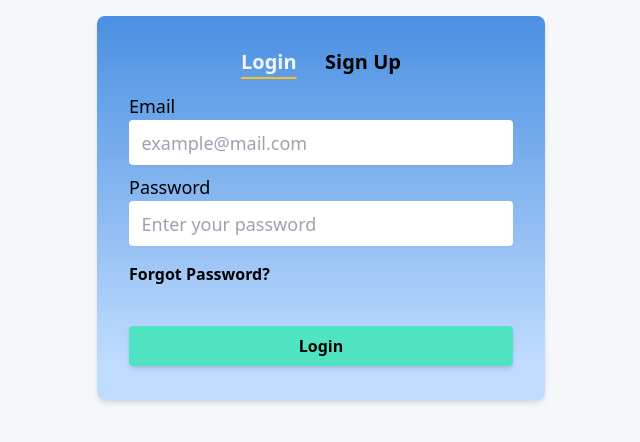
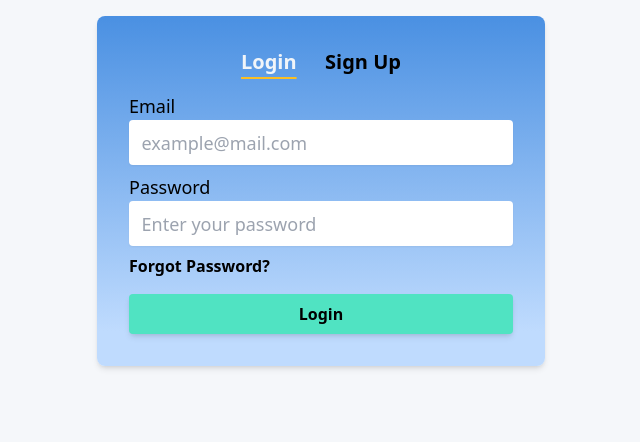
Before and after one commit to daryanwa/projectmanagementtool, a React (Create React App) app: page / in a window 1280 px wide. Shown: the top 442 px of the page, without its empty margins (319-959 px from the left). Built offline with nearby package versions, Linux system fonts and the light colour scheme.

Commit message:
error update

```diff
--- a/package.json
+++ b/package.json
@@ -14,11 +14,13 @@
     "autoprefixer": "^10.4.19",
     "axios": "^1.7.2",
     "firebase": "^10.12.2",
+    "firebase-admin": "^12.1.1",
     "formik": "^2.4.6",
     "mongoose": "^8.4.3",
     "postcss": "^8.4.38",
     "react": "^18.3.1",
     "react-dom": "^18.3.1",
+    "react-firebase-hooks": "^5.1.1",
     "react-redux": "^9.1.2",
     "react-scripts": "5.0.1",
     "typescript": "^4.9.5",
--- /dev/null
+++ b/src/components/Loading/LoadingComponent.tsx
@@ -0,0 +1,7 @@
+import React from "react";
+
+function LoadingComponent() {
+  return <div>LoadingComponent</div>;
+}
+
+export default LoadingComponent;
--- a/src/components/Login/AuthForm.tsx
+++ b/src/components/Login/AuthForm.tsx
@@ -63,7 +63,7 @@ const AuthForm: React.FC<AuthFormProps> = ({
       </div>
 
       {select === "login" ? (
-        <button className=" min-h-auto min-w-40 mt-4 mb-8 items-start flex w-32 hover:text-primary font-semibold ">
+        <button className=" min-h-auto min-w-40 mt-2 mb-2  items-start flex w-32 hover:text-primary font-semibold ">
           {" "}
           Forgot Password?{" "}
         </button>
@@ -75,16 +75,14 @@ const AuthForm: React.FC<AuthFormProps> = ({
         <button
           onClick={handleSignIn}
           type="submit"
-          className="bg-secondary mt-2 h-10 rounded hover:bg-slate-400 hover:shadow-sm font-bold shadow-md hover:bg-gradient-to-t  hover:from-white hover:to-slate-100"
-        >
+          className="bg-secondary mt-2 h-10 rounded hover:bg-slate-400 hover:shadow-sm font-bold shadow-md hover:bg-gradient-to-t  hover:from-white hover:to-slate-100">
           Login{" "}
         </button>
       ) : (
         <button
           onClick={handleSignUp}
           type="submit"
-          className="bg-secondary mt-2 h-10 rounded hover:bg-slate-400 hover:shadow-sm font-bold shadow-md hover:bg-gradient-to-t  hover:from-white hover:to-slate-100 "
-        >
+          className="bg-secondary mt-2 h-10 rounded hover:bg-slate-400 hover:shadow-sm font-bold shadow-md hover:bg-gradient-to-t  hover:from-white hover:to-slate-100 ">
           SignUp{" "}
         </button>
       )}
--- a/src/components/Login/LoginComponent.tsx
+++ b/src/components/Login/LoginComponent.tsx
@@ -42,7 +42,7 @@ function LoginComponentNew() {
 
   return (
     <div className="bg-background min-h-screen flex justify-center">
-      <div className="flex w-full max-w-md  md:min-h-48  max-h-96 p-8  relative  bg-gradient-to-t from-blue-200 from-10% to-primary to-100%   rounded-lg  flex-grow-1 shadow-md mt-4 border-1 border-gray-100  ">
+      <div className="flex w-full max-w-md  md:min-h-48  h-max p-8  relative  bg-gradient-to-t from-blue-200 from-10% to-primary to-100%   rounded-lg  flex-grow-1 shadow-md mt-4 border-1 border-gray-100  ">
         <div className=" w-full ">
           <div className="flex justify-between ">
             <button
@@ -51,8 +51,7 @@ function LoginComponentNew() {
                 select === "login"
                   ? "underline underline-offset-8 decoration-amber-400 text-slate-100"
                   : "text-black"
-              }`}
-            >
+              }`}>
               Login
             </button>
             <button
@@ -61,8 +60,7 @@ function LoginComponentNew() {
                 select === "signup"
                   ? "underline underline-offset-8 decoration-amber-400 text-slate-100"
                   : "text-black"
-              }`}
-            >
+              }`}>
               Sign Up
             </button>
           </div>
--- a/src/services/loginService.ts
+++ /dev/null
@@ -1,72 +0,0 @@
-// import { ILogin, IRegister } from "../interfaces/loginInterfaces";
-
-// export class LoginUser implements ILogin {
-//   private userEmail: string;
-//   private userPassword: string;
-//   private registerService: RegisterUser;
-
-//   constructor(
-//     userEmail: string,
-//     userPassword: string,
-//     registerService: RegisterUser
-//   ) {
-//     this.userEmail = userEmail;
-//     this.userPassword = userPassword;
-//     this.registerService = registerService;
-//   }
-//   getUserEmail() {
-//     return this.userEmail;
-//   }
-//   getUserPassword() {
-//     return this.userPassword;
-//   }
-//   validateUser(email: string, password: string): boolean {
-//     if (!email.trim() || !password.trim()) {
-//       return false;
-//     }
-
-//     const registeredUsers = this.registerService.allUsers();
-
-//     const userExist = registeredUsers.some(
-//       (user) =>
-//         user.email === this.userEmail && user.password === this.userPassword
-//     );
-
-//     return userExist;
-//   }
-// }
-
-// export class RegisterUser implements IRegister {
-//   private registerEmail: string;
-//   private registerPass: string;
-//   private registeredUsers: { email: string; password: string }[] = [];
-//   constructor(registerEmail: string, registerPass: string) {
-//     this.registerEmail = registerEmail;
-//     this.registerPass = registerPass;
-//   }
-//   getRegisterEmail() {
-//     return this.getRegisterEmail;
-//   }
-//   getRegisterPass() {
-//     return this.getRegisterPass;
-//   }
-//   allUsers(): { email: string; password: string }[] {
-//     return this.registeredUsers;
-//   }
-//   register(email: string, password: string): boolean {
-//     if (!email.trim() || !password.trim()) {
-//       return false;
-//     } else if (this.registerEmail === email && this.registerPass === password) {
-//       this.registeredUsers.push({ email, password });
-//       return true;
-//     }
-//     return false;
-//   }
-//   userIsRegistered() {
-//     const userExist = this.registeredUsers.some(
-//       (user) => user.email && user.password
-//     );
-//     if (userExist) return true;
-//   }
-// }
-export const a = 0;
--- a/src/services/userFirebase.ts
+++ b/src/services/userFirebase.ts
@@ -26,7 +26,7 @@ export class SignInFirebase implements ISignInFirebase {
   async signIn(email: string, password: string) {
     try {
       const auth = getAuth(app);
-      signInWithEmailAndPassword(auth, email, password);
+      await signInWithEmailAndPassword(auth, email, password);
     } catch (error: any) {
       throw new Error(error.message || "Error signing in");
     }
```
Also changed, not shown: 1 other file (tests, documents, lock files or other folders).
